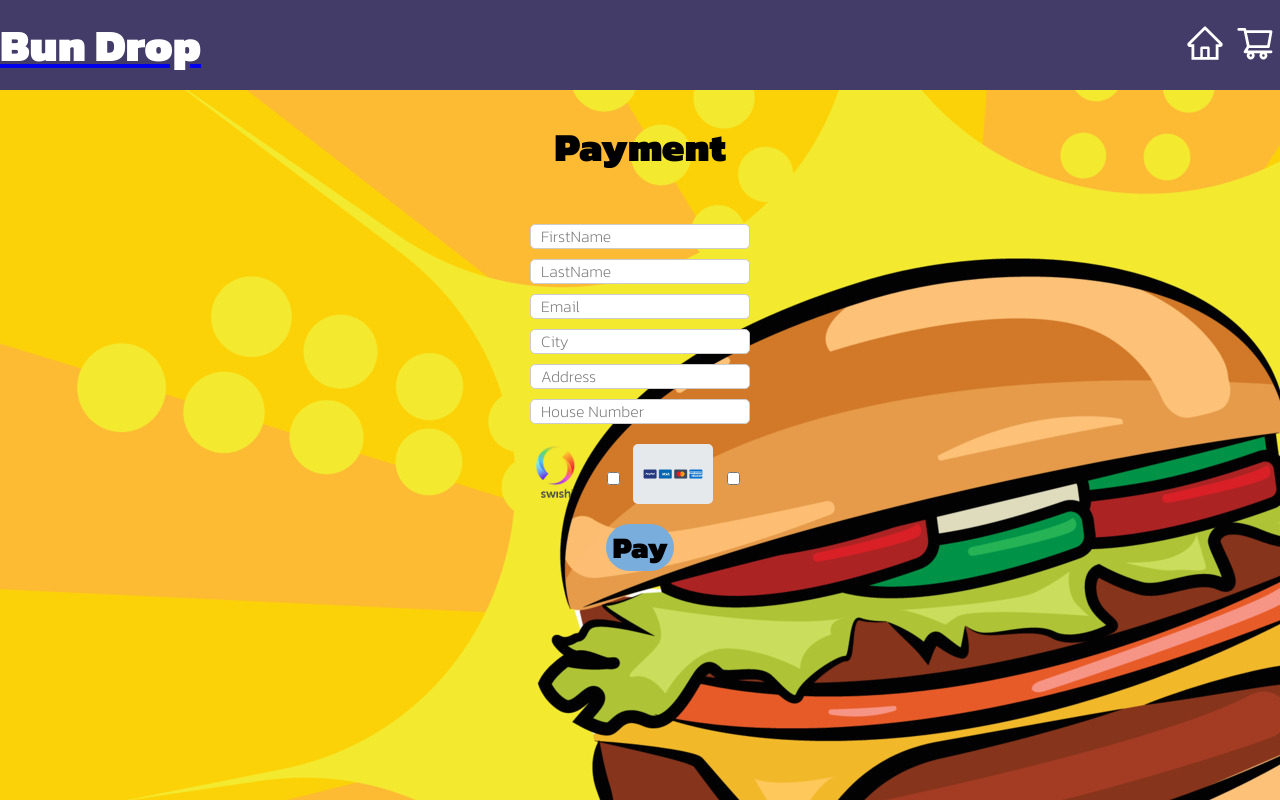
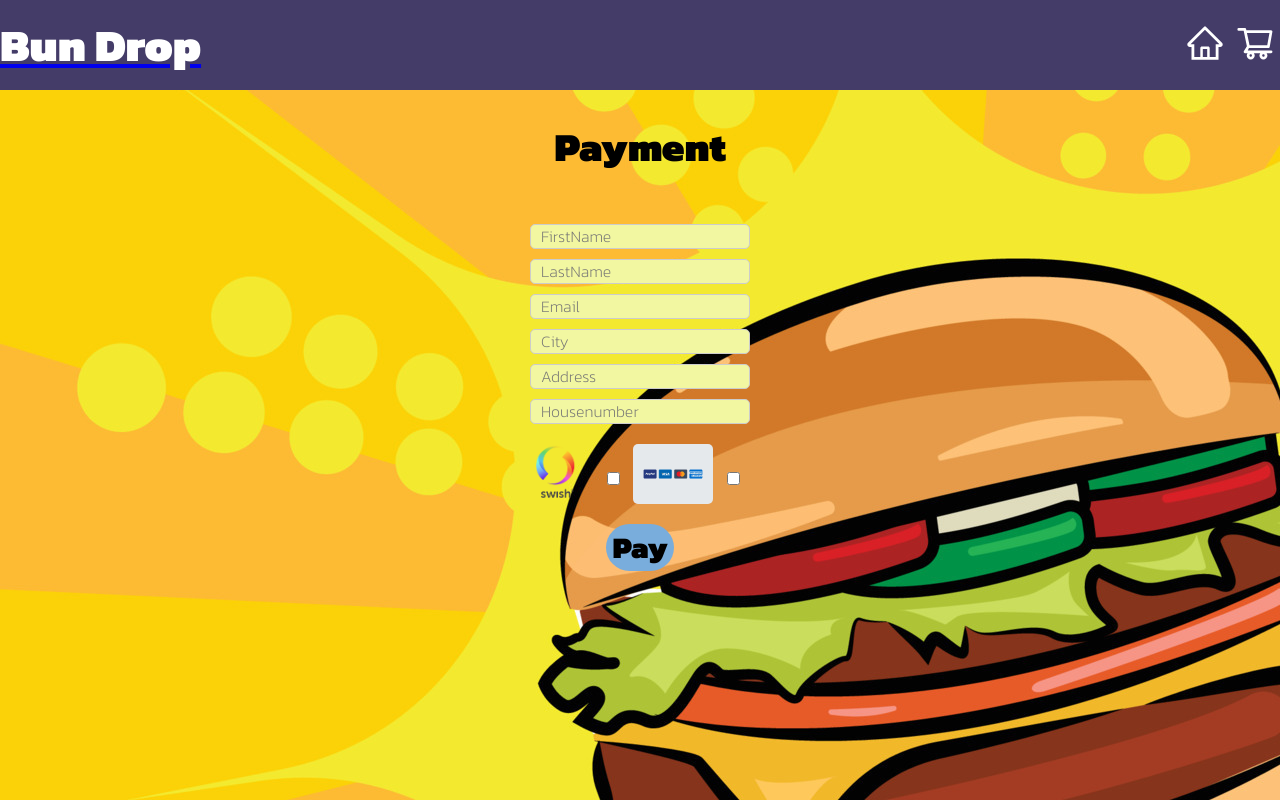
Before and after one commit to Minderg/bun-drop, a React (Create React App) app: page /checkout in a window 1280 px wide. Built offline with nearby package versions, Linux system fonts and the light colour scheme; a web font is replaced by a local one.

Commit message:
summary fix

```diff
--- a/db.json
+++ b/db.json
@@ -7,7 +7,7 @@
       "description": "A juicy beef patty topped with lettuce, tomato, onion, and pickles on a sesame seed bun.",
       "price": 8.99,
       "image": "burger-1.png",
-      "totalprice":
+      "totalprice": ""
     },
     {
       "id": 2,
@@ -16,7 +16,7 @@
       "description": "The classic burger with an added slice of cheddar cheese for extra flavor.",
       "price": 6.99,
       "image": "burger-9.png",
-      "totalprice":
+      "totalprice": ""
     },
     {
       "id": 3,
@@ -25,7 +25,7 @@
       "description": "A delicious burger topped with crispy bacon, lettuce, tomato, and mayo.",
       "price": 10.99,
       "image": "burger-8.png",
-      "totalprice":
+      "totalprice": ""
     },
     {
       "id": 4,
@@ -34,7 +34,7 @@
       "description": "A savory burger topped with sautéed mushrooms and melted Swiss cheese.",
       "price": 11.99,
       "image": "burger-2.png",
-      "totalprice":
+      "totalprice": ""
     },
     {
       "id": 5,
@@ -43,7 +43,7 @@
       "description": "A smoky barbecue burger with tangy barbecue sauce, crispy onion rings, and pickles.",
       "price": 14.99,
       "image": "burger-4.png",
-      "totalprice":
+      "totalprice": ""
     },
     {
       "id": 6,
@@ -52,7 +52,7 @@
       "description": "A fiery burger topped with sliced jalapenos, pepper jack cheese, and chipotle mayo.",
       "price": 9.99,
       "image": "burger-3.png",
-      "totalprice":
+      "totalprice": ""
     },
     {
       "id": 7,
@@ -61,7 +61,7 @@
       "description": "A healthier option with a turkey patty, sliced avocado, lettuce, and tomato.",
       "price": 16.99,
       "image": "burger-5.png",
-      "totalprice":
+      "totalprice": ""
     },
     {
       "id": 8,
@@ -70,7 +70,7 @@
       "description": "A vegetarian delight with a plant-based patty, lettuce, tomato, and special sauce.(Not really a veggi burger)",
       "price": 18.99,
       "image": "burger-6.png",
-      "totalprice":
+      "totalprice": ""
     },
     {
       "id": 9,
@@ -79,7 +79,7 @@
       "description": "A hearty burger with two beef patties, double bacon, and melted cheese.",
       "price": 20.99,
       "image": "burger-7.png",
-      "totalprice":
+      "totalprice": ""
     },
     {
       "id": 10,
@@ -88,7 +88,7 @@
       "description": "Crispy golden fries seasoned with salt and pepper.",
       "price": 2.99,
       "image": "fries-1.png",
-      "totalprice":
+      "totalprice": ""
     },
     {
       "id": 11,
@@ -97,7 +97,7 @@
       "description": "Crispy sweet potato fries seasoned with salt, pepper and chili.",
       "price": 3.99,
       "image": "fries-2.png",
-      "totalprice":
+      "totalprice": ""
     },
     {
       "id": 12,
@@ -106,7 +106,7 @@
       "description": "Crispy & Creamy Chili Cheese",
       "price": 2.99,
       "image": "chiili-cheese.png",
-      "totalprice":
+      "totalprice": ""
     },
     {
       "id": 13,
@@ -115,7 +115,7 @@
       "description": "Crispy & Spicy Hot Wings",
       "price": 3.99,
       "image": "hot-wings.png",
-      "totalprice":
+      "totalprice": ""
     },
     {
       "id": 14,
@@ -124,7 +124,7 @@
       "description": "A creamy milkshake made with chocolate",
       "price": 4.99,
       "image": "milkshake-1.png",
-      "totalprice":
+      "totalprice": ""
     },
     {
       "id": 15,
@@ -133,7 +133,7 @@
       "description": "A creamy milkshake made with strawberry ice cream.",
       "price": 4.99,
       "image": "milkshake-2.png",
-      "totalprice":
+      "totalprice": ""
     },
     {
       "id": 16,
@@ -142,7 +142,7 @@
       "description": "Pale Ale Beer named after Frida",
       "price": 5.99,
       "image": "soda-1.png",
-      "totalprice":
+      "totalprice": ""
     },
     {
       "id": 17,
@@ -151,7 +151,7 @@
       "description": "A healthy sparkling tonic",
       "price": 2.99,
       "image": "soda-2.png",
-      "totalprice":
+      "totalprice": ""
     },
     {
       "id": 18,
@@ -160,7 +160,7 @@
       "description": "A healthy sparkling water from China best waterfalls",
       "price": 1.99,
       "image": "soda-3.png",
-      "totalprice":
+      "totalprice": ""
     },
     {
       "id": 19,
@@ -169,7 +169,7 @@
       "description": "Straight from the coconut",
       "price": 6.99,
       "image": "soda-4.png",
-      "totalprice":
+      "totalprice": ""
     }
   ]
 }
--- a/src/routes/CheckOut.jsx
+++ b/src/routes/CheckOut.jsx
@@ -1,30 +1,102 @@
-import React from "react";
-import { Link } from "react-router-dom";
+import React, { useState } from "react";
 
 function CheckOut() {
+  const [firstname, setFirstname] = useState("");
+  const [lastname, setLastName] = useState("");
+  const [email, setEmail] = useState("");
+  const [city, setCity] = useState("");
+  const [address, setAddress] = useState("");
+  const [housenumber, setHousenumber] = useState("");
+  const [swish, setSwish] = useState("");
+  const [credit, setCredit] = useState("");
+
+  const validateInfo = () => {
+    if (
+      !firstname ||
+      !lastname ||
+      !email ||
+      !city ||
+      !address ||
+      !housenumber
+    ) {
+      alert("You need to enter full information");
+    } else if (!swish && !credit) {
+      alert("You need to choose one payment method");
+    } else {
+      alert(
+        `Thank you for your order ${firstname} ${lastname} you payed with ${
+          swish ? "Swish" : "Credit Card"
+        }`
+      );
+      window.location.href = "/summary";
+    }
+  };
+
   return (
     <div>
       <div className="checkout-title">
         <h1>Payment</h1>
       </div>
       <div className="info-container">
-        <input className="firstname" placeholder="FirstName" />
-        <input className="lastname" placeholder="LastName" />
-        <input className="email" placeholder="Email" />
-        <input className="city" placeholder="City" />
-        <input className="address" placeholder="Address" />
-        <input className="house-number" placeholder="House Number" />
+        <input
+          className="firstname"
+          placeholder="FirstName"
+          onChange={(e) => setFirstname(e.target.value)}
+          value={firstname}
+        />
+        <input
+          className="lastname"
+          placeholder="LastName"
+          onChange={(e) => setLastName(e.target.value)}
+          value={lastname}
+        />
+        <input
+          className="email"
+          placeholder="Email"
+          onChange={(e) => setEmail(e.target.value)}
+          value={email}
+        />
+        <input
+          className="city"
+          placeholder="City"
+          onChange={(e) => setCity(e.target.value)}
+          value={city}
+        />
+        <input
+          className="address"
+          placeholder="Address"
+          onChange={(e) => setAddress(e.target.value)}
+          value={address}
+        />
+        <input
+          className="housenumber"
+          placeholder="Housenumber"
+          onChange={(e) => setHousenumber(e.target.value)}
+          value={housenumber}
+        />
       </div>
       <div className="payment-container">
         <img src="/assets/swish.png" className="swish" />
-        <input type="checkbox" className="checkbox-swish" />
+        <input
+          type="checkbox"
+          className="checkbox-swish"
+          value="swish"
+          checked={swish}
+          onChange={(e) => setSwish(e.target.checked)}
+        />
         <img src="/assets/credit-card.png" className="credit-card" />
-        <input type="checkbox" className="checkbox-credit" />
+        <input
+          type="checkbox"
+          className="checkbox-credit"
+          value="credit"
+          checked={credit}
+          onChange={(e) => setCredit(e.target.checked)}
+        />
       </div>
       <div className="pay">
-        <Link to="/summary">
-          <button className="btn-pay-style">Pay</button>
-        </Link>
+        <button onClick={validateInfo} className="btn-pay-style">
+          Pay
+        </button>
       </div>
     </div>
   );
--- a/src/routes/Summary.jsx
+++ b/src/routes/Summary.jsx
@@ -4,7 +4,7 @@ import { AiOutlineLinkedin } from "react-icons/ai";
 import { Link } from "react-router-dom";
 
 function Summary() {
-  const [randomTime, setRandomTime] = useState(null);
+  const [randomTime, setRandomTime] = useState(0);
   const [cartItems, setCartItems] = useState([]);
 
   useEffect(() => {
--- a/src/style/CheckOut.css
+++ b/src/style/CheckOut.css
@@ -23,6 +23,7 @@
   margin-bottom: 10px;
   font-size: 16px;
   font-family: "Kanit", sans-serif;
+  background-color: #f2f7a1;
 }
 
 .lastname {
@@ -33,6 +34,7 @@
   margin-bottom: 10px;
   font-size: 16px;
   font-family: "Kanit", sans-serif;
+  background-color: #f2f7a1;
 }
 
 .email {
@@ -43,6 +45,7 @@
   margin-bottom: 10px;
   font-size: 16px;
   font-family: "Kanit", sans-serif;
+  background-color: #f2f7a1;
 }
 
 .city {
@@ -53,6 +56,7 @@
   margin-bottom: 10px;
   font-size: 16px;
   font-family: "Kanit", sans-serif;
+  background-color: #f2f7a1;
 }
 
 .address {
@@ -63,9 +67,10 @@
   margin-bottom: 10px;
   font-size: 16px;
   font-family: "Kanit", sans-serif;
+  background-color: #f2f7a1;
 }
 
-.house-number {
+.housenumber {
   height: 25px;
   border-radius: 5px;
   border: 1px solid #ccc;
@@ -73,6 +78,7 @@
   margin-bottom: 10px;
   font-size: 16px;
   font-family: "Kanit", sans-serif;
+  background-color: #f2f7a1;
 }
 
 .swish {
```
